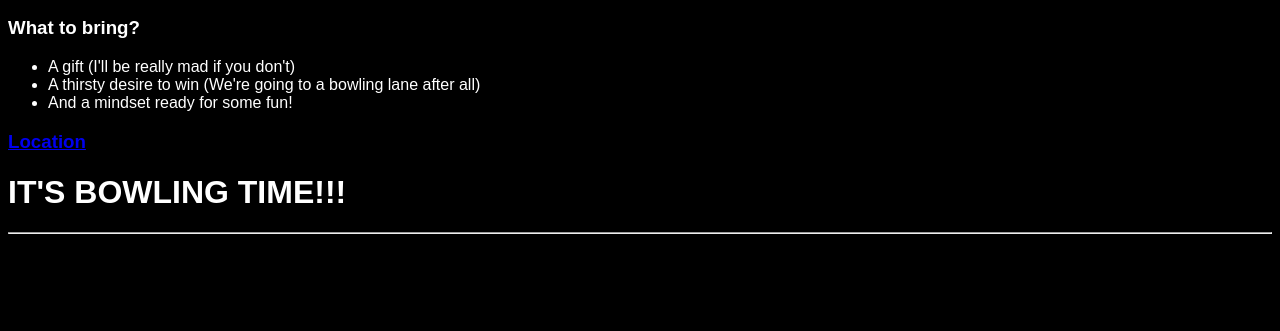
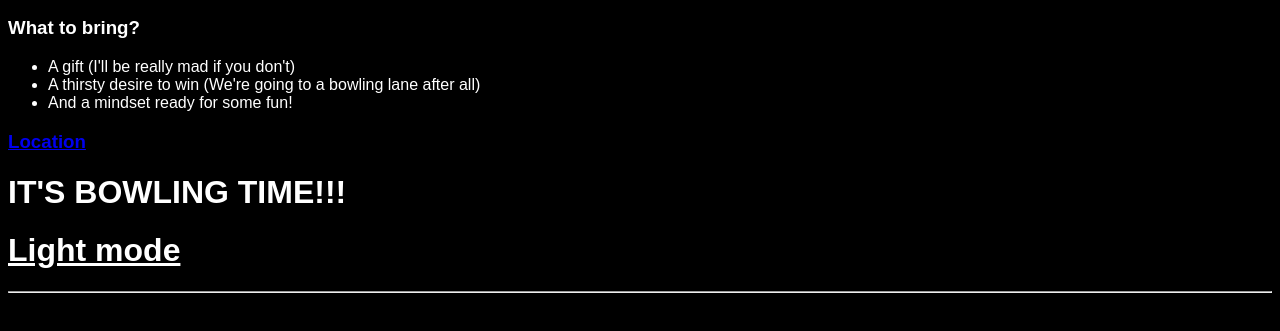
Before and after one commit to PROBROS12/Birthday-Invatation, a plain HTML site: page index.html in a window 1280 px wide. Shown: the part 465-796 px from the top of the page. Drawn offline with Linux system fonts and the light colour scheme.

Commit message:
Update index.html

```diff
--- a/index.html
+++ b/index.html
@@ -29,6 +29,7 @@
   </ul>
  <h3 class="wonder"><a href="https://www.google.com/maps/dir/53.00224,-2.2151168/Lymelight+Boulevard,+98-104+High+St,+Newcastle-under-Lyme,+Newcastle+ST5+1PT/@53.0052048,-2.2305924,15z/data=!4m10!4m9!1m1!4e1!1m5!1m1!1s0x487a6744ace9c0f9:0xc113cffe8ec2e336!2m2!1d-2.2259106!2d53.0090623!3e0?entry=ttu&g_ep=EgoyMDI1MDMxMi4wIKXMDSoASAFQAw%3D%3D">Location</a></h3>
  <h1 class="wonder"> IT'S BOWLING TIME!!!</h1>
+ <h1><a class="wonder" href="./Light/Light mode.html">Light mode</a></h1>
  <h1><hr /></h1>
  </body>
 </html>
```
